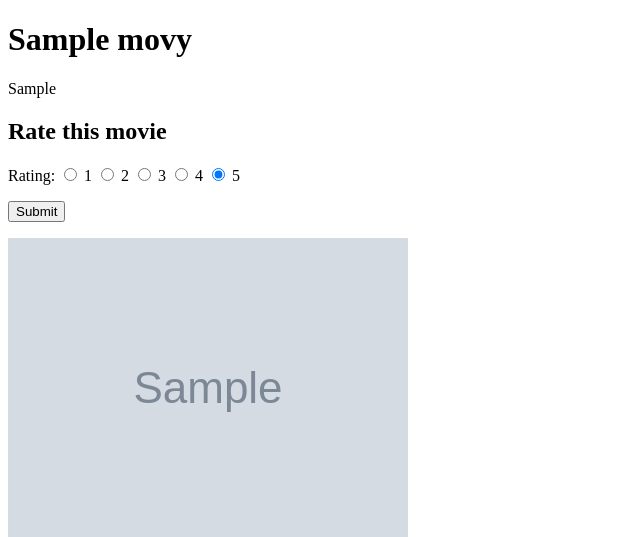
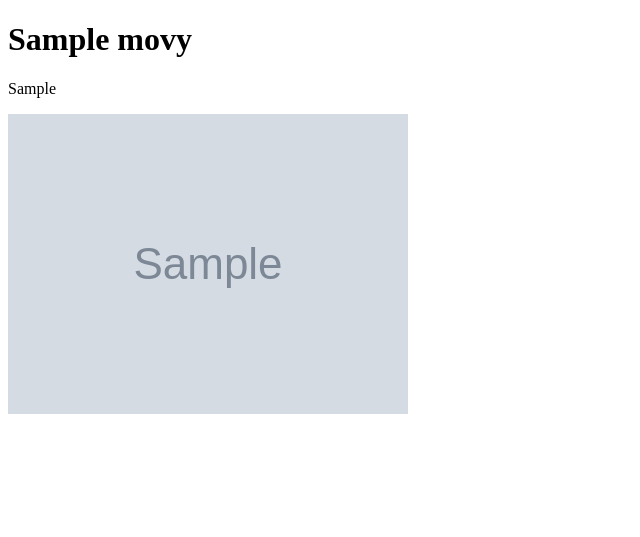
Before and after one commit to GingerDuan/movieratingapp_lab, a Flask app: page /movies/1 in a window 1280 px wide. Shown: the top 537 px of the page, without its empty margins (0-640 px from the left). Run offline with Flask 2, Linux system fonts and the light colour scheme; tables that the repository leaves empty hold one stand-in row (values such as "Sample post"); grey boxes marked "Sample" are stand-in pictures.

Commit message:
All done

```diff
--- a/server.py
+++ b/server.py
@@ -36,6 +36,29 @@ def show_movie(movie_id):
     movie = crud.get_movie_by_id(movie_id)
 
     return render_template("movies_details.html", movie=movie)
+
+@app.route("/movies/<movie_id>", methods=['POST'])
+def rating(movie_id):
+    """a user rate a movie"""
+
+    log_email = session.get("user_email")
+    score = request.form.get("rating")
+
+    if log_email is None:
+        flash("You must log in to rate this movie")
+    elif score is None:
+        flash("Please slecet a score of this movie")
+    else:
+        user = crud.get_user_by_email(log_email)
+        movie = crud.get_movie_by_id(movie_id)
+        rating = crud.create_rating(user, movie, int(score))
+
+        db.session.add(rating)
+        db.session.commit()
+
+        flash(f"You rated this movie {score} out of 5.")
+
+    return redirect(f"/movies/{movie_id}")
 
 @app.route("/users")
 def all_users():
@@ -87,28 +110,6 @@ def show_user(user_id):
 
     return render_template("user_detail.html", user=user)
 
-@app.route("/movies/<movie_id>/rating",methods=['POST'])
-def rating(movie_id):
-    """a user rate a movie"""
-
-    score = request.form.get("rating")
-    email = session.get["user_email"]
-
-    if email is None:
-        flash("You must log in to rate this movie")
-    elif score is None:
-        flash("Please slecet a score of this movie")
-    else:
-        user = crud.get_user_by_email(email)
-        movie = crud.get_movie_by_id(movie_id)
-        rating = crud.create_rating(user, movie, int(score))
-
-        db.session.add(rating)
-        db.session.commit()
-
-        flash("rate successfully!!")
-
-    return redirect("/")
 
 
 if __name__ == "__main__":
--- a/templates/movies_details.html
+++ b/templates/movies_details.html
@@ -9,31 +9,22 @@
   {{ movie.overview }}
 </p>
 
+
+{% if session.get('user_email') %}
 <h2>Rate this movie</h2>
-<form action="/rating" method="POST">
+<form action="/movies/{{ movie.movie_id }}" method='POST'>
   <p>
     Rating:
-
-    <input type="radio" name="rating" value= 1
-         checked>
-    <label for=1>1</label>
-      <input type="radio" name="rating" value= 2
-          checked>
-    <label for=2>2</label>
-    <input type="radio" name="rating" value= 3
-         checked>
-    <label for=3>3</label>
-      <input type="radio" name="rating" value= 4
-          checked>
-    <label for=4>4</label>
-    <input type="radio" name="rating" value= 5
-         checked>
-    <label for=5>5</label>
-
+    <select name="rating">
+      <option value="">Select rating</option>
+      {% for num in range(6) %}
+        <option value="{{ num }}">{{ num }}</option>
+      {% endfor %}
+    </select>
   </p>
   <p><input type="submit"></p>
-
 </form>
+{% endif %}
 
 <img src="{{ movie.poster_path }}">
 {% endblock %}
```
Also changed, not shown: templates/all_rating.html (added, +16 -0 lines).
